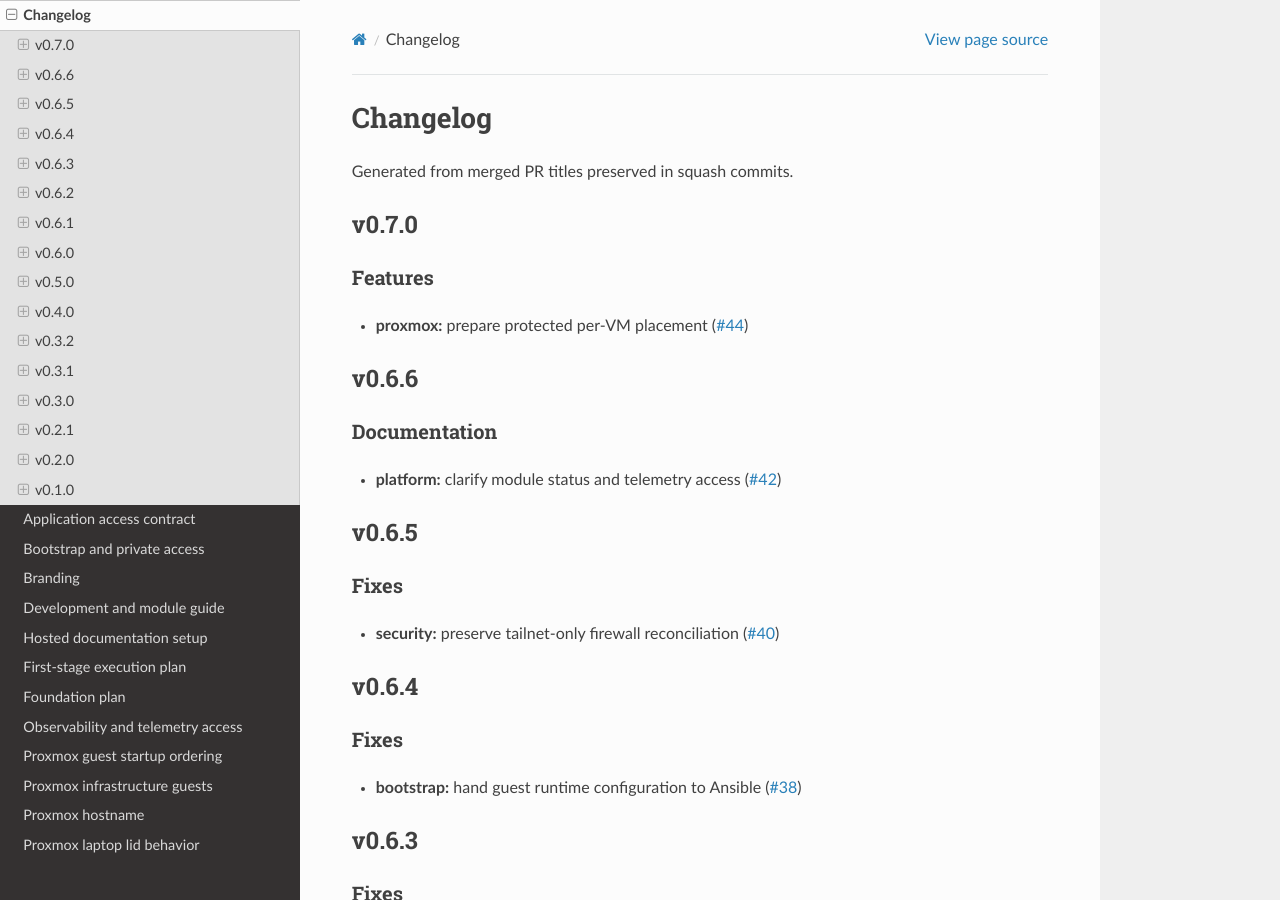
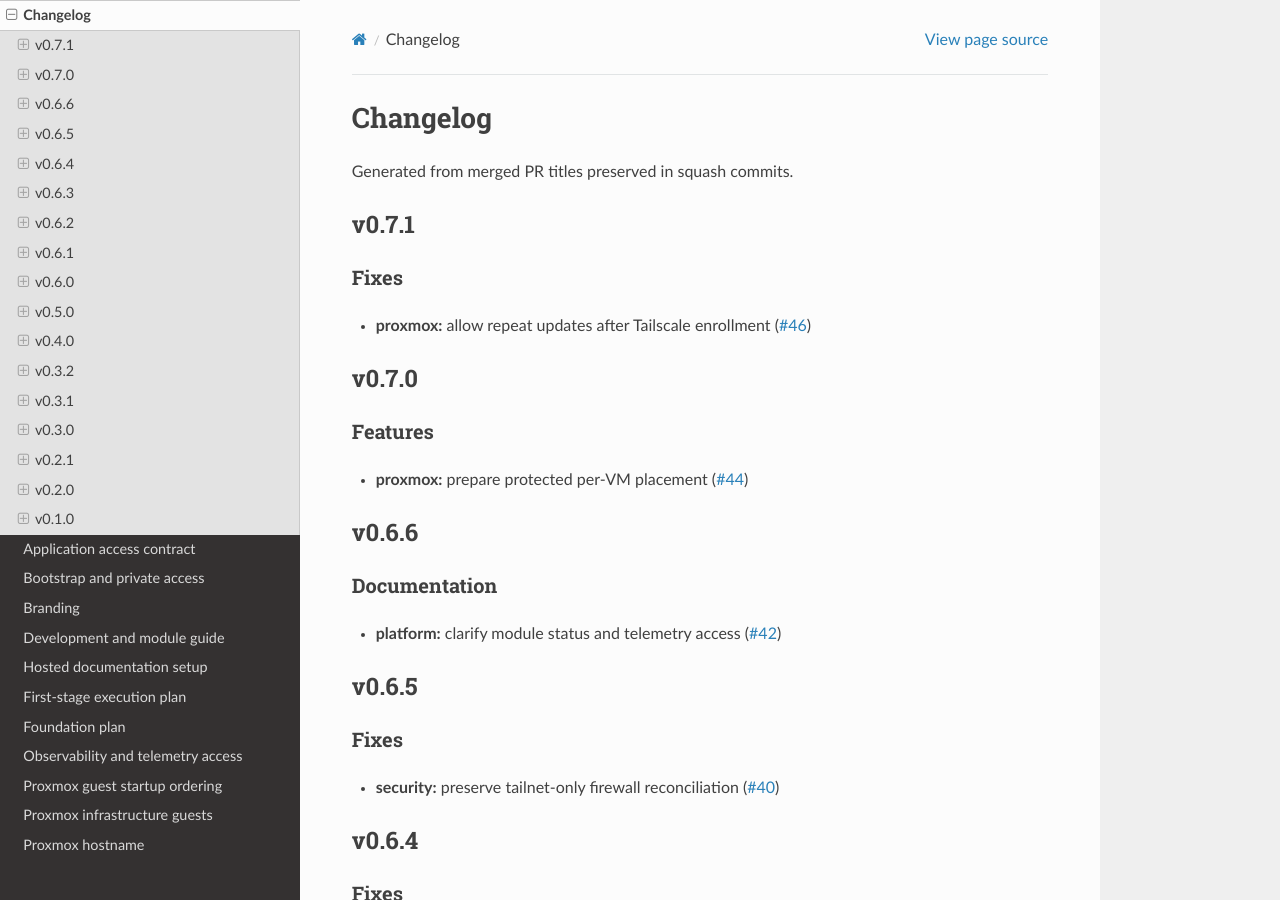
Before and after one commit to CafofoLabs/milkyway, a Sphinx documentation site: the page built from docs/CHANGELOG.md, in a window 1280 px wide and 900 px high. Built offline with Sphinx 7.4.7 and the Read the Docs theme 3.1.0, drawn with Linux system fonts in a browser that asks for light colours; the version number could not be read and is left out.

Commit message:
chore(release): v0.7.1 (#47)

```diff
--- a/docs/CHANGELOG.md
+++ b/docs/CHANGELOG.md
@@ -2,6 +2,10 @@
 
 Generated from merged PR titles preserved in squash commits.
 
+## v0.7.1
+
+### Fixes
+- **proxmox:** allow repeat updates after Tailscale enrollment ([#46](https://github.com/CafofoLabs/milkyway/pull/46))
 ## v0.7.0
 
 ### Features
```
Also changed, not shown: 1 other file.
